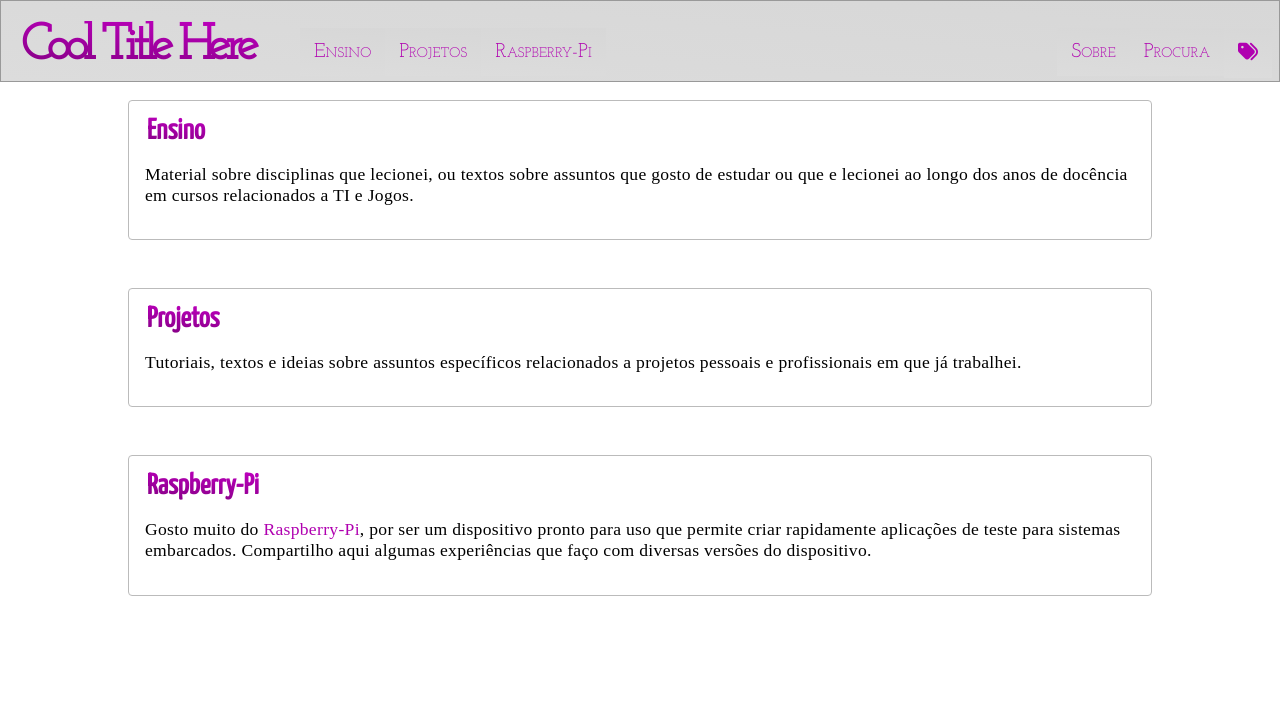
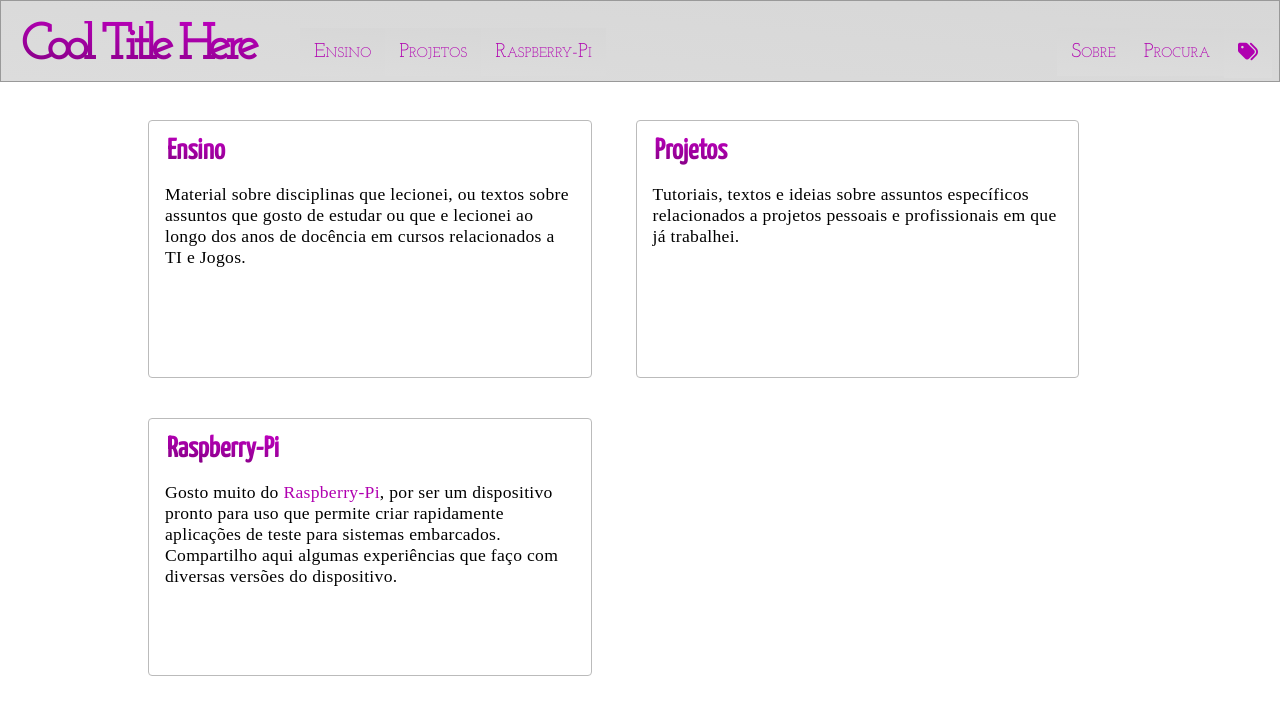
Before and after one commit to rafasgj/rafaeljeffman.com, a Jekyll site: the page built from index.md, in a window 1280 px wide and 900 px high. Shown: the top 715 px of the window. Built offline with Jekyll 4.4.1, drawn with Linux system fonts in a browser that asks for light colours; nearby versions of some CDN libraries.

Commit message:
Allow multiple card per row.

```diff
--- a/_sass/cards.scss
+++ b/_sass/cards.scss
@@ -1,3 +1,7 @@
+$card_flex: 1024px;
+$card_height: 1600px;
+$card_min: 1920px;
+
 #cardboard {
     margin: 0 auto;
     max-width: 80%;
@@ -8,4 +12,20 @@
     border-radius: 4px 4px;
     margin: 1em 0 3em 0;
     padding: 1em;
+    @media screen and (min-width: $card_flex) {
+        min-width: 350px;
+        max-width: 40%;
+        display: inline-block;
+        margin: 20px;
+        vertical-align: top;
+        height: 14em;
+    }
+    @media screen and (min-width: $card_height) {
+        height: 10em;
+    }
+    @media screen and (min-width: $card_min) {
+        height: 13em;
+        min-width: 350px;
+        max-width: 27%;
+    }
 }
```
